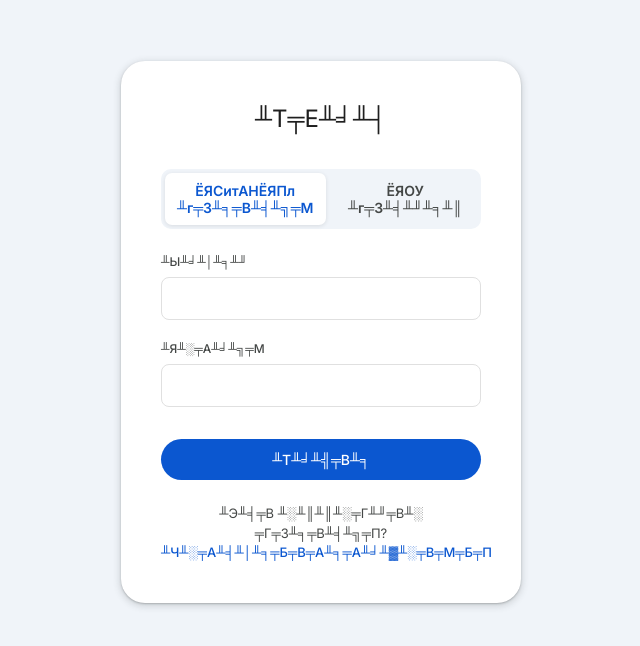
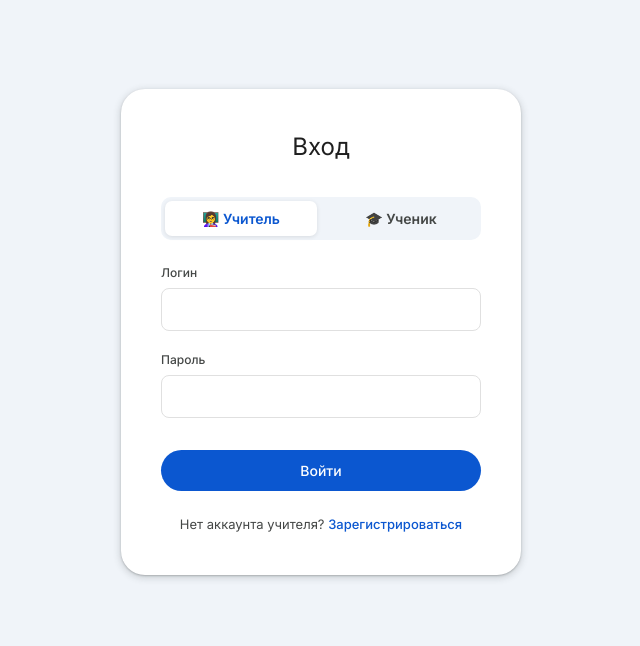
Before and after one commit to makscatt/koreanhelper, a Flask app: page /login in a window 1280 px wide. Shown: the top 646 px of the page, without its empty margins (319-959 px from the left). Run offline with Flask 3, Linux system fonts and the light colour scheme; some libraries are stand-ins or nearby versions; some web fonts are replaced.

Commit message:
deploy 31.03.2026 14:32

```diff
--- a/templates/login.html
+++ b/templates/login.html
@@ -1,36 +1,36 @@
 {% extends "base.html" %}
 
-{% block title %}╨Т╤Е╨╛╨┤{% endblock %}
+{% block title %}Вход{% endblock %}
 
 {% block content %}
 <div class="auth-container">
     <div class="auth-box">
-        <h1>╨Т╤Е╨╛╨┤</h1>
+        <h1>Вход</h1>
 
-        <!-- ╨Я╨╡╤А╨╡╨║╨╗╤О╤З╨░╤В╨╡╨╗╤М ╤А╨╛╨╗╨╕ -->
+        <!-- Переключатель роли -->
         <div class="role-switcher" id="role-switcher">
             <button type="button" class="role-btn active" id="btn-teacher" onclick="setRole('teacher')">
-                ЁЯСитАНЁЯПл ╨г╤З╨╕╤В╨╡╨╗╤М
+                👩‍🏫 Учитель
             </button>
             <button type="button" class="role-btn" id="btn-student" onclick="setRole('student')">
-                ЁЯОУ ╨г╤З╨╡╨╜╨╕╨║
+                🎓 Ученик
             </button>
         </div>
 
         <form method="POST">
             <input type="hidden" name="login_as" id="login_as" value="teacher">
             <div class="form-group">
-                <label for="username">╨Ы╨╛╨│╨╕╨╜</label>
+                <label for="username">Логин</label>
                 <input type="text" id="username" name="username" required autocomplete="username">
             </div>
             <div class="form-group">
-                <label for="password">╨Я╨░╤А╨╛╨╗╤М</label>
+                <label for="password">Пароль</label>
                 <input type="password" id="password" name="password" required autocomplete="current-password">
             </div>
-            <button type="submit" class="btn-primary">╨Т╨╛╨╣╤В╨╕</button>
+            <button type="submit" class="btn-primary">Войти</button>
         </form>
 
-        <p class="auth-link" id="register-link">╨Э╨╡╤В ╨░╨║╨║╨░╤Г╨╜╤В╨░ ╤Г╤З╨╕╤В╨╡╨╗╤П? <a href="{{ url_for('register') }}">╨Ч╨░╤А╨╡╨│╨╕╤Б╤В╤А╨╕╤А╨╛╨▓╨░╤В╤М╤Б╤П</a></p>
+        <p class="auth-link" id="register-link">Нет аккаунта учителя? <a href="{{ url_for('register') }}">Зарегистрироваться</a></p>
     </div>
 </div>
 
```
